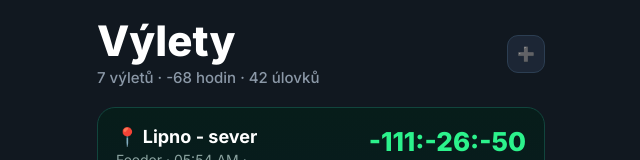
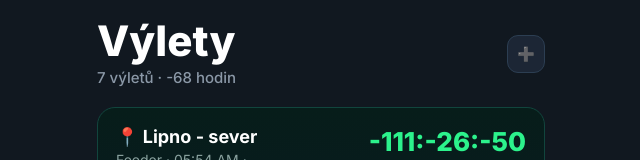
Before and after one commit to Moravec291678/chytnu.cz, a React (Vite) app: page /trips in a window 1280 px wide. Shown: the top 160 px of the page, without its empty margins (319-959 px from the left). Built offline with nearby package versions, Linux system fonts and the light colour scheme.

Commit message:
delete in tripsPage 42 ulovku

```diff
--- a/src/pages/TripsPage.jsx
+++ b/src/pages/TripsPage.jsx
@@ -24,8 +24,7 @@ function TripsPage() {
               <h1>Výlety</h1>
 
               <p className="trips-subtitle">
-                {getTripsCount(MOCK_TRIPS)} výletů · {totalTripsHours} hodin ·
-                42 úlovků
+                {getTripsCount(MOCK_TRIPS)} výletů · {totalTripsHours} hodin
               </p>
             </div>
             <button className="trips-add-btn header-btn">➕</button>
```
